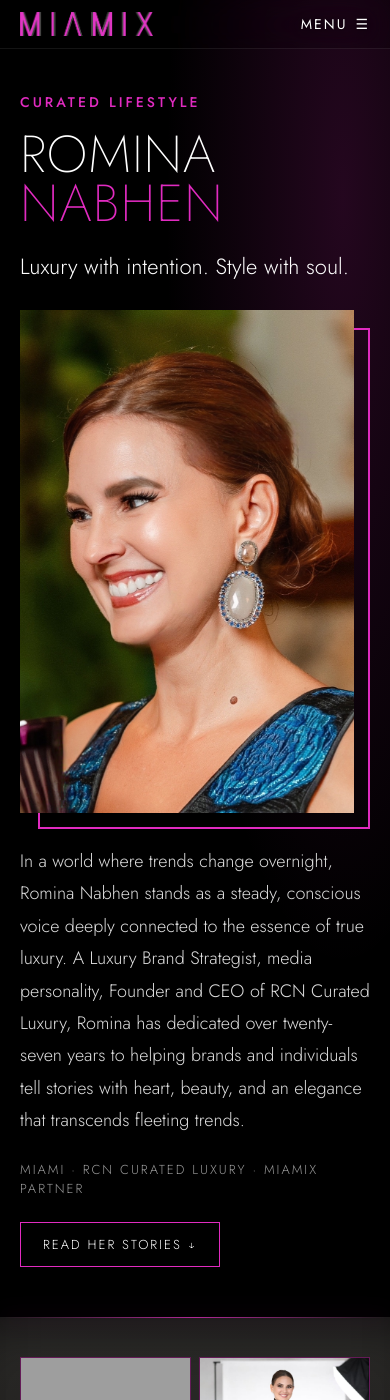
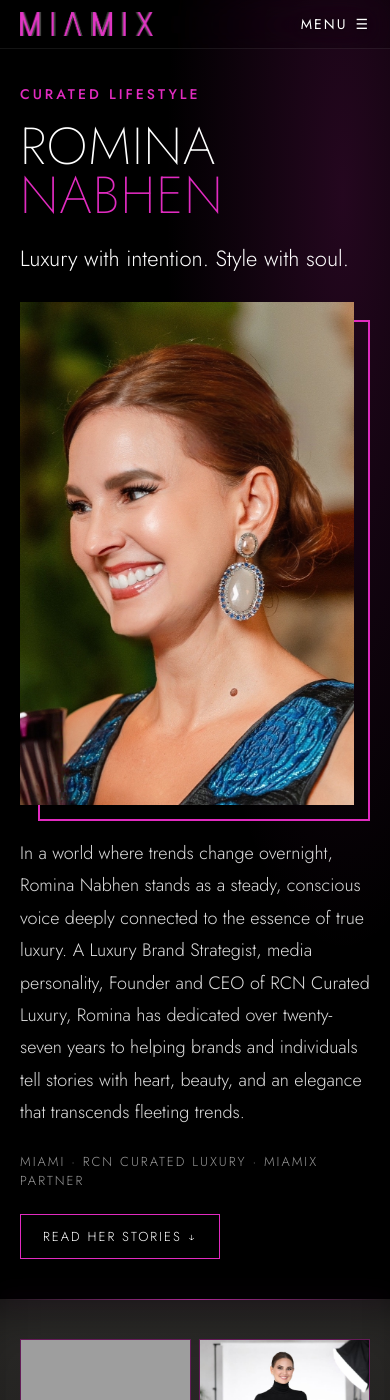
Before and after one commit to MIAMIX-io/MIAMIX.VIP-Site, a Jekyll site: the page built from curated-lifestyle.html, in a window 390 px wide and 1400 px high. Built offline with Jekyll 4.4.1, drawn with Linux system fonts in a browser that asks for light colours; grey boxes are pictures that could not be loaded.

Commit message:
Adjust padding for romina-hero class in CSS

```diff
--- a/assets/css/creator.css
+++ b/assets/css/creator.css
@@ -147,7 +147,7 @@
    ROMINA HERO - mobile single column, desktop copy left / portrait right
    HTML order stays mobile-first: eyebrow -> name -> tagline -> portrait -> intro
    ===================================================================== */
-.curated-page .romina-hero { padding: 100px 0 70px; }
+.curated-page .romina-hero { padding: 90px 0 60px; }
 .curated-page .romina-hero-single { max-width: 760px; margin: 0 auto; }
 
 .curated-page .romina-eyebrow {
@@ -536,7 +536,7 @@
   .bio-photo { position: static; max-width: 460px; margin: 0 auto; }
 
   .curated-page .wrap { padding-left: 20px; padding-right: 20px; }
-  .curated-page .romina-hero { padding-top: 92px; padding-bottom: 50px; }
+  .curated-page .romina-hero { padding-top: 84px; padding-bottom: 40px; }
   .curated-page .bio .wrap.bio-grid { grid-template-columns: 1fr; gap: 36px; }
   .curated-page .bio-photo { position: static; max-width: 460px; margin: 0 auto; }
   .curated-page .bio h2 { font-size: 32px; }
@@ -565,7 +565,7 @@
 
 @media (min-width: 901px) {
   /* Hero: copy left, portrait right, vertically centered */
-  .curated-page .romina-hero { padding: 150px 0 110px; }
+  .curated-page .romina-hero { padding: 100px 0 70px; }
   .curated-page .romina-hero-single {
     max-width: 1200px;
     display: grid;
```
